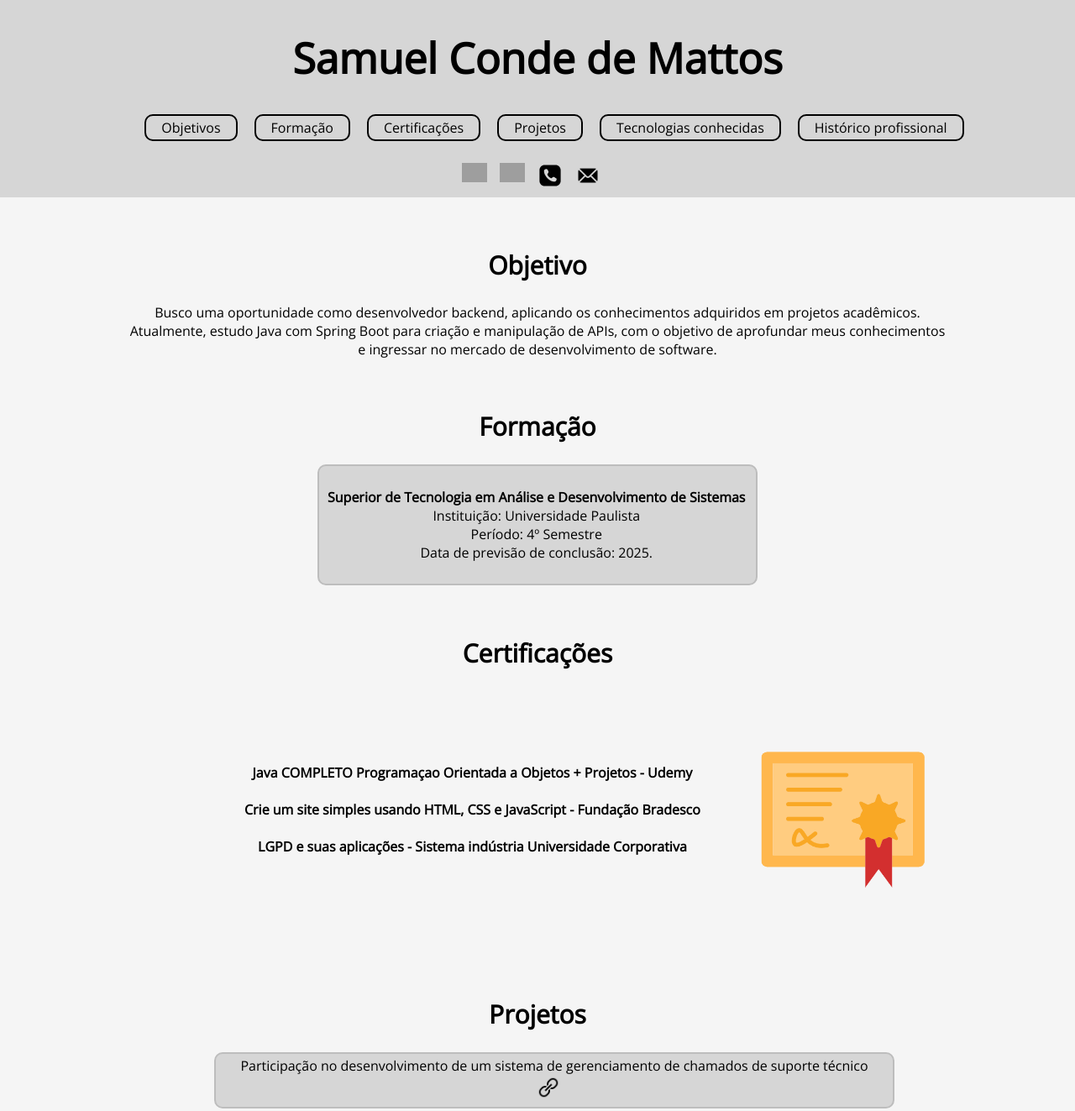
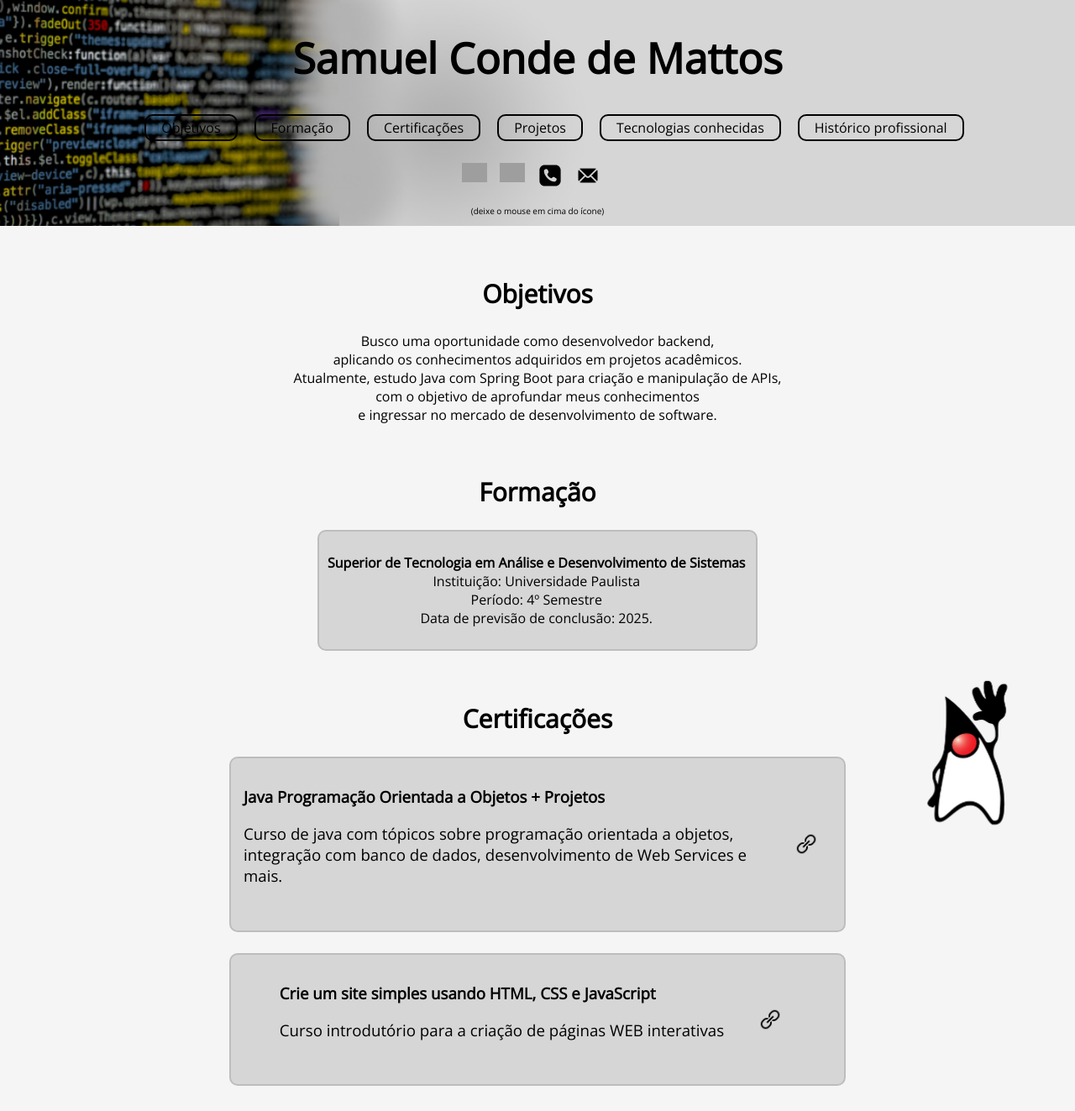
Before and after one commit to samuelcoonde/portfolio, a plain HTML site: page index.html in a window 1280 px wide. Shown: the top 1323 px of the page at 84% size. Drawn offline with nearby package versions, Linux system fonts and the light colour scheme; grey boxes are pictures that could not be loaded.

Commit message:
Corrigindo estilizações e arquitetura de pastas

```diff
--- /dev/null
+++ b/cabecalho.css
@@ -0,0 +1,44 @@
+header{
+    background-image: url('img/FundoHeader.png');
+    background-size: cover;
+    padding: 1px;
+}
+
+/* Menu de navegação */
+#menu_nav{
+    list-style: none;
+    display: flex;
+    justify-content: center;
+    gap: 20px;
+}
+
+#menu_nav li{
+    border: solid 2px;
+    border-radius: 10px;
+    padding: 3px;
+    text-align: center;
+}
+
+#menu_nav a{
+    text-decoration: none;
+    color: #000000;
+    padding-left: 15px;
+}
+
+#meu_nome{
+    font-size: 50px;
+}
+
+/* Div da parte dos ícones e escrita para colocar o mouse em cima */
+.div_icones_infos{
+    display: flex;
+    justify-content: center; /* centraliza horizontalmente */
+    padding: 10px;
+    margin: 0 auto; /* centraliza a div na tela */
+    width: 300px;
+}
+
+header p{
+    font-size: 10px;
+    text-align: center;
+}
--- /dev/null
+++ b/certificacoes.css
@@ -0,0 +1,52 @@
+.certificacoes div{
+    display: flex;
+    flex-direction: row;
+    align-items: center;
+    justify-content: center;
+    gap: 40px;
+}
+
+#curso_java{
+    margin: 0 auto;
+    display: flex;
+    flex-direction: row;
+    align-items: center;
+    background-color: var(--corfundo-secundaria);
+    padding: 15px;
+    width: 700px;
+    border: solid 2px;
+    border-radius: 10px;
+    border-color: var(--bordas);
+}
+
+#curso_java p{
+    text-align: left;
+    font-weight: 100;
+}
+
+#curso_java img{
+    margin: 0;
+}
+
+#curso_bradesco{
+    margin: 0 auto;
+    display: flex;
+    flex-direction: row;
+    align-items: center;
+    background-color: var(--corfundo-secundaria);
+    padding: 15px;
+    width: 700px;
+    border: solid 2px;
+    border-radius: 10px;
+    border-color: var(--bordas);
+    margin-top: 25px;
+}
+
+#curso_bradesco p{
+    text-align: left;
+    font-weight: 100;
+}
+
+#curso_bradesco img{
+    margin: 0;
+}
--- /dev/null
+++ b/formacao.css
@@ -0,0 +1,10 @@
+.div_graduacao_unip{
+    display: flex;
+    background-color: var(--corfundo-secundaria);
+    padding: 10px;
+    margin: 0 auto; /* centraliza a div na tela */
+    width: 500px;
+    border: solid 2px;
+    border-radius: 10px;
+    border-color: var(--bordas);
+}
--- a/index.html
+++ b/index.html
@@ -5,6 +5,11 @@
     <meta charset="UTF-8">
     <meta name="viewport" content="width=device-width, initial-scale=1.0">
     <link rel="stylesheet" href="style.css">
+    <link rel="stylesheet" href="certificacoes.css">
+    <link rel="stylesheet" href="cabecalho.css">
+    <link rel="stylesheet" href="formacao.css">
+    <link rel="stylesheet" href="projetos.css">
+    <link rel="stylesheet" href="tecnologias.css">
     <title>Curriculum vitae</title>
 </head>
 
@@ -39,15 +44,20 @@
                 <img src="img/icons8-nova-mensagem-48.png" width="30px" class="icones" title="samuelcoonde@gmail.com">
             </a>
         </div>
+        <p>
+            (deixe o mouse em cima do ícone)
+        </p>
     </header>
     <main>
 
         <!--Objetivo-->
         <section class="objetivo">
-            <h2 id="sub_objetivo">Objetivo</h2>
-            <p>Busco uma oportunidade como desenvolvedor backend, aplicando os conhecimentos adquiridos em projetos
+            <h2 id="sub_objetivo">Objetivos</h2>
+            <p>Busco uma oportunidade como desenvolvedor backend, <br>
+                aplicando os conhecimentos adquiridos em projetos
                 acadêmicos. <br>
-                Atualmente, estudo Java com Spring Boot para criação e manipulação de APIs, com o objetivo de aprofundar
+                Atualmente, estudo Java com Spring Boot para criação e manipulação de APIs, <br>com o objetivo de
+                aprofundar
                 meus conhecimentos <br>
                 e ingressar no mercado de desenvolvimento de software.
             </p>
@@ -67,13 +77,31 @@
         <!--Certificações-->
         <section class="certificacoes">
             <h2 id="sub_certificacao">Certificações</h2>
-            <div>
-                <ul>
-                    <li><strong>Java COMPLETO Programaçao Orientada a Objetos + Projetos - Udemy</strong></li><br>
-                    <li><strong>Crie um site simples usando HTML, CSS e JavaScript - Fundação Bradesco</strong></li><br>
-                    <li><strong>LGPD e suas aplicações - Sistema indústria Universidade Corporativa</strong> </li><br>
-                </ul>
-                <img src="img/stampMelhorada.png" width="200px">
+            <div id="curso_java">
+                <h3>
+                    <strong>
+                        Java Programação Orientada a Objetos + Projetos
+                    </strong>
+                    <p>Curso de java com tópicos sobre programação orientada a objetos,
+                        integração com banco de dados, desenvolvimento de Web Services e mais.
+                    </p>
+                </h3>
+                <a href="docs/certUdemyJava.pdf" target="_blank">
+                    <img src="img/icons8-link-64.png" width="30px">
+                </a>
+            </div>
+            <div id="curso_bradesco">
+                <h3>
+                    <strong>
+                        Crie um site simples usando HTML, CSS e JavaScript
+                    </strong>
+                    <p>
+                        Curso introdutório para a criação de páginas WEB interativas
+                    </p>
+                </h3>
+                <a href="docs/FundBradHTMLCSSJS.pdf" target="_blank">
+                    <img src="img/icons8-link-64.png" width="30px">
+                </a>
             </div>
         </section>
 
@@ -83,7 +111,8 @@
             <ul id="projetos">
                 <li>Participação no desenvolvimento de um sistema de gerenciamento de chamados de suporte técnico<br>
                     <a href="https://github.com/VieiraPedroN/Tecn-Point">
-                        <img src="img/icons8-link-64.png" width="30px" class="icones" title="Repositório do projeto"></img>
+                        <img src="img/icons8-link-64.png" width="30px" class="icones"
+                            title="Repositório do projeto"></img>
                     </a>
                 </li>
             </ul>
--- /dev/null
+++ b/projetos.css
@@ -0,0 +1,16 @@
+#projetos{
+    list-style: none;
+    display: flex;
+    justify-content: center;
+    gap: 20px;
+}
+
+#projetos li{
+    background-color: var(--corfundo-secundaria);
+    border: solid 2px;
+    border-color: var(--bordas);
+    border-radius: 10px;
+    padding: 3px;
+    text-align: center;
+    width: 50em;
+}
--- a/style.css
+++ b/style.css
@@ -6,97 +6,14 @@
     --bordas: #BDBDBD;
 }
 
-header{
-    background-color: var(--corfundo-secundaria);
-    padding: 1px;
-}
-
-#menu_nav{
-    list-style: none;
-    display: flex;
-    justify-content: center;
-    gap: 20px;
-}
-
-#menu_nav li{
-    background-color: var(--corfundo-secundaria);
-    border: solid 2px;
-    border-radius: 10px;
-    padding: 3px;
-    text-align: center;
-}
-
-#menu_nav a{
-    text-decoration: none;
-    color: #000000;
-    padding-left: 15px;
+main{
+    background-image: url('img/fundositeoriginal.png');
+    background-size: cover;
 }
 
 section {
     margin-top: 60px;
     margin-bottom: 60px;
-}
-
-#meu_nome{
-    font-size: 50px;
-}
-
-.div_icones_infos{
-    display: flex;
-    justify-content: center; /* centraliza horizontalmente */
-    background-color: var(--corfundo-secundaria);
-    padding: 10px;
-    margin: 0 auto; /* centraliza a div na tela */
-    width: 300px;
-}
-
-.div_imagens {
-    display: grid;
-    grid-template-columns: repeat(3, 1fr);
-    gap: 20px; /* espaço entre as imagens */
-    justify-items: center; /* centraliza cada imagem na coluna */
-    width: 500px;
-    margin: 0 auto; /* centraliza a div na página */
-}
-
-.div_graduacao_unip{
-    display: flex;
-    background-color: var(--corfundo-secundaria);
-    padding: 10px;
-    margin: 0 auto; /* centraliza a div na tela */
-    width: 500px;
-    border: solid 2px;
-    border-radius: 10px;
-    border-color: var(--bordas);
-}
-
-.certificacoes div{
-    display: flex;
-    align-items: center;
-    gap: 1px;
-    margin: 1px;
-    padding-left: 250px;
-}
-
-.certificacoes img{
-    margin: 70px;
-}
-
-#projetos{
-    list-style: none;
-    display: flex;
-    justify-content: center;
-    gap: 20px;
-}
-
-#projetos li{
-    background-color: var(--corfundo-secundaria);
-    border: solid 2px;
-    border-color: var(--bordas);
-    border-radius: 10px;
-    padding: 3px;
-    text-align: center;
-    width: 50em;
 }
 
 body {
--- /dev/null
+++ b/tecnologias.css
@@ -0,0 +1,8 @@
+.div_imagens {
+    display: grid;
+    grid-template-columns: repeat(3, 1fr);
+    gap: 20px; /* espaço entre as imagens */
+    justify-items: center; /* centraliza cada imagem na coluna */
+    width: 500px;
+    margin: 0 auto; /* centraliza a div na página */
+}
```
Also changed, not shown: img/FundoHeader.png (added), img/certUdemy.jpg (added), img/fundositeoriginal.png (added), 2 other files.
